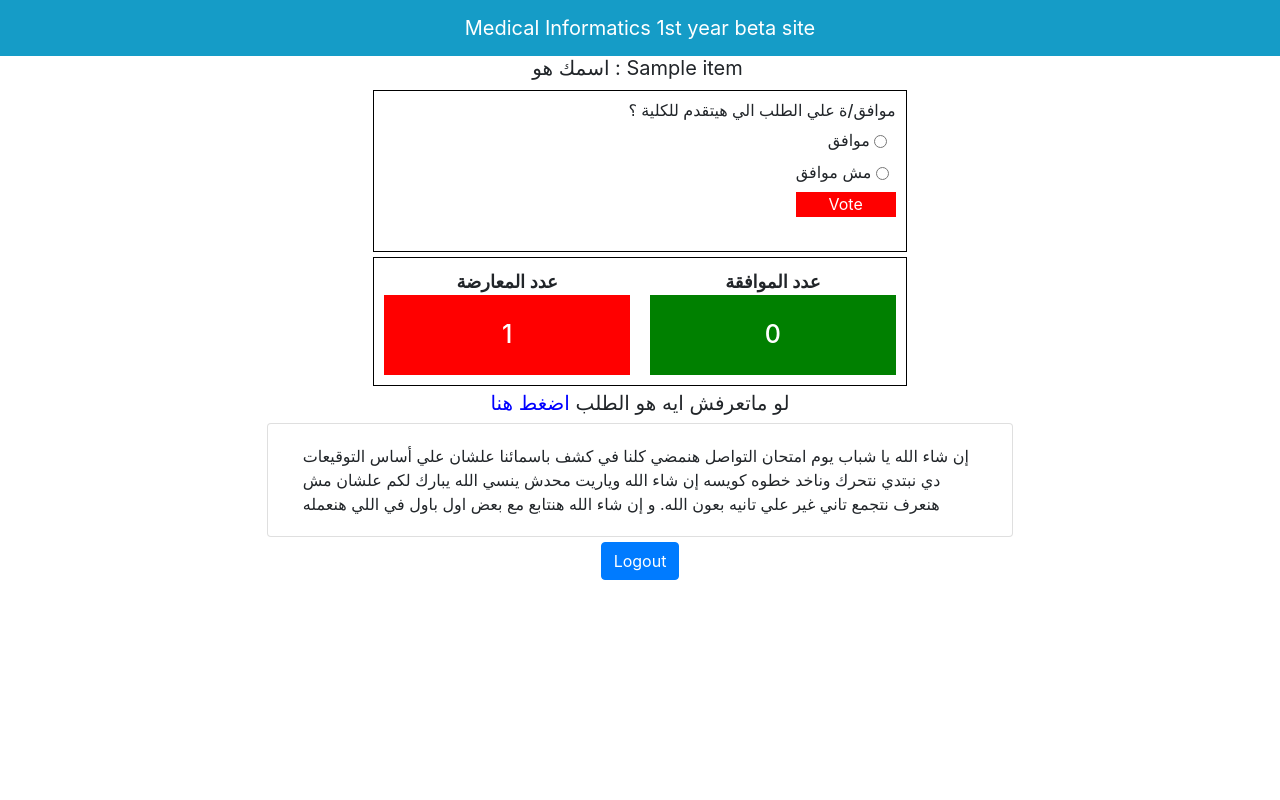
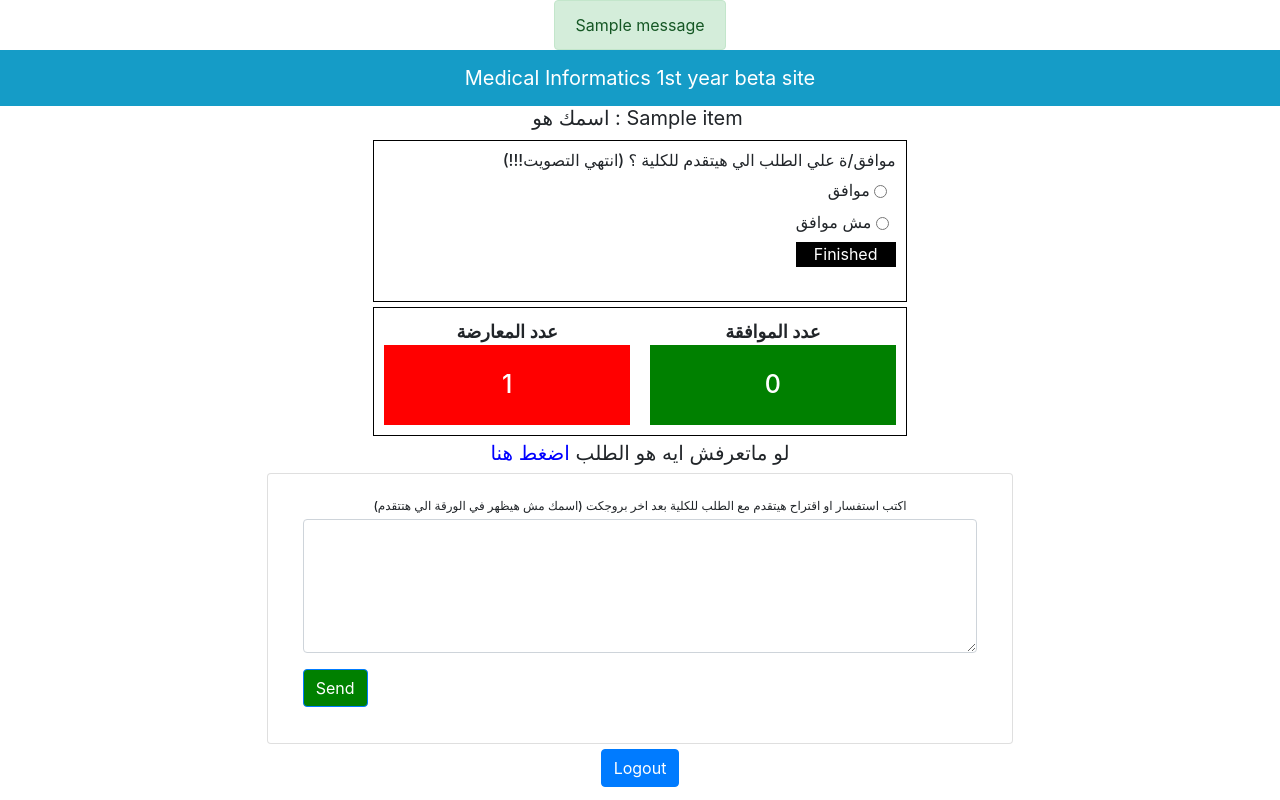
Before and after one commit to Mohamedehab567t/MIF, a Flask app: page /vote in a window 1280 px wide. Run offline with Flask 2, Linux system fonts and the light colour scheme; one stand-in notice (Sample message) is shown; a database or web service that is not in the repository returns one stand-in record (values such as "Sample title"); some libraries are stand-ins or nearby versions.

Commit message:
Add files via upload

```diff
--- a/templates/Login.html
+++ b/templates/Login.html
@@ -25,7 +25,7 @@
                 {{ form.hidden_tag() }}
                 <div class="form-group">
                   <label for="exampleInputEmail1">E-mail</label>
-               {{ form.email(class='form-control' , id='exampleInputEmail1' ,placeholder='Enter email' , autocomplete="off") }}
+               {{ form.email(class='form-control' , id='exampleInputEmail1' ,placeholder='Enter email') }}
                   <small id="emailHelp" class="form-text text-muted">Your university email</small>
                 </div>
                 {{ form.submit(style="text-style:none; color : white" ,class="btn btn-primary") }}
--- a/templates/vote.html
+++ b/templates/vote.html
@@ -10,12 +10,23 @@
 </head>
 <body>
 
+        {% with m = get_flashed_messages()%}
+        {% if m %}
+        {% for message in m %}
+        <div class="alert alert-success" style="width:fit-content; height : fit-content; margin: 0px auto">
+        {{ message }}
+        </div>
+        {% endfor %}
+        {% endif %}
+        {% endwith %}
+
+
     <div class="blue col-sm-12">
         <span class="slang">Medical Informatics 1st year beta site</span>
     </div>
     <h4 style="margin-bottom: 10px; text-align: center;">اسمك هو : {{name}}</h4>
     <div class="question col-sm-5" style="padding: 10px;">
-        <h6>موافق/ة علي الطلب الي هيتقدم للكلية ؟ </h6>
+        <h6>موافق/ة علي الطلب الي هيتقدم للكلية ؟ (انتهي التصويت!!!)</h6>
         <div class="clearfix"></div>
         <form>
             {{ form.hidden_tag() }}
@@ -28,11 +39,7 @@
                 <label for="disagree">مش موافق</label>
                 <input type="radio" name="radiob" value="disagree" id="disagree">
                 <div class="radio-check">
-                    {% if user %}
-                    <button class="VoteBtn" type="submit" disabled style="background-color:red">Vote</button>
-                    {% else %}
-                    <button class="VoteBtn" type="submit">Vote</button>
-                    {% endif %}
+                    <button class="VoteBtn" type="submit" disabled style="background-color:black">Finished</button>
                     <h5 class="warn" style="color:red; font-size:18px;font-weight: 400;
                     margin-top: 5px;"></h5>
                 </div>
@@ -58,7 +65,16 @@
 <h5 style="font-size : 20px; text-align:center; font-weight:300">لو ماتعرفش ايه هو الطلب <a href="{{ url_for('req') }}" style="color:blue">اضغط هنا</a></h5>
     <div class="card  col-sm-7" style="margin: 5px auto;">
         <div class="card-body">
-            إن شاء الله يا شباب يوم امتحان التواصل هنمضي كلنا في كشف باسمائنا  علشان علي أساس التوقيعات دي نبتدي نتحرك وناخد خطوه كويسه إن شاء الله وياريت محدش ينسي الله يبارك لكم علشان مش هنعرف نتجمع تاني غير علي تانيه بعون الله. و إن شاء الله هنتابع مع بعض اول باول في اللي هنعمله
+            <h6 style="margin: 5px auto; font-size: 12px; width: fit-content">اكتب استفسار او اقتراح هيتقدم مع الطلب للكلية بعد اخر بروجكت (اسمك مش هيظهر في الورقة الي هتتقدم)</h6>
+                         <form method="POST">
+                    {{ form.hidden_tag() }}
+                     <div class="form-group">
+                    {{ qform.question(class='form-control') }}
+                     </div>
+                     <div class="form-group">
+                    {{ qform.submit(style="text-style:none; color : white; background-color:green;" , class="btn btn-primary") }}
+                     </div>
+                 </form>
         </div>
       </div>
     <div class="conforbtn" style="width:100%; display:flex">
```
Also changed, not shown: templates/req.html (line endings or trailing spaces).
